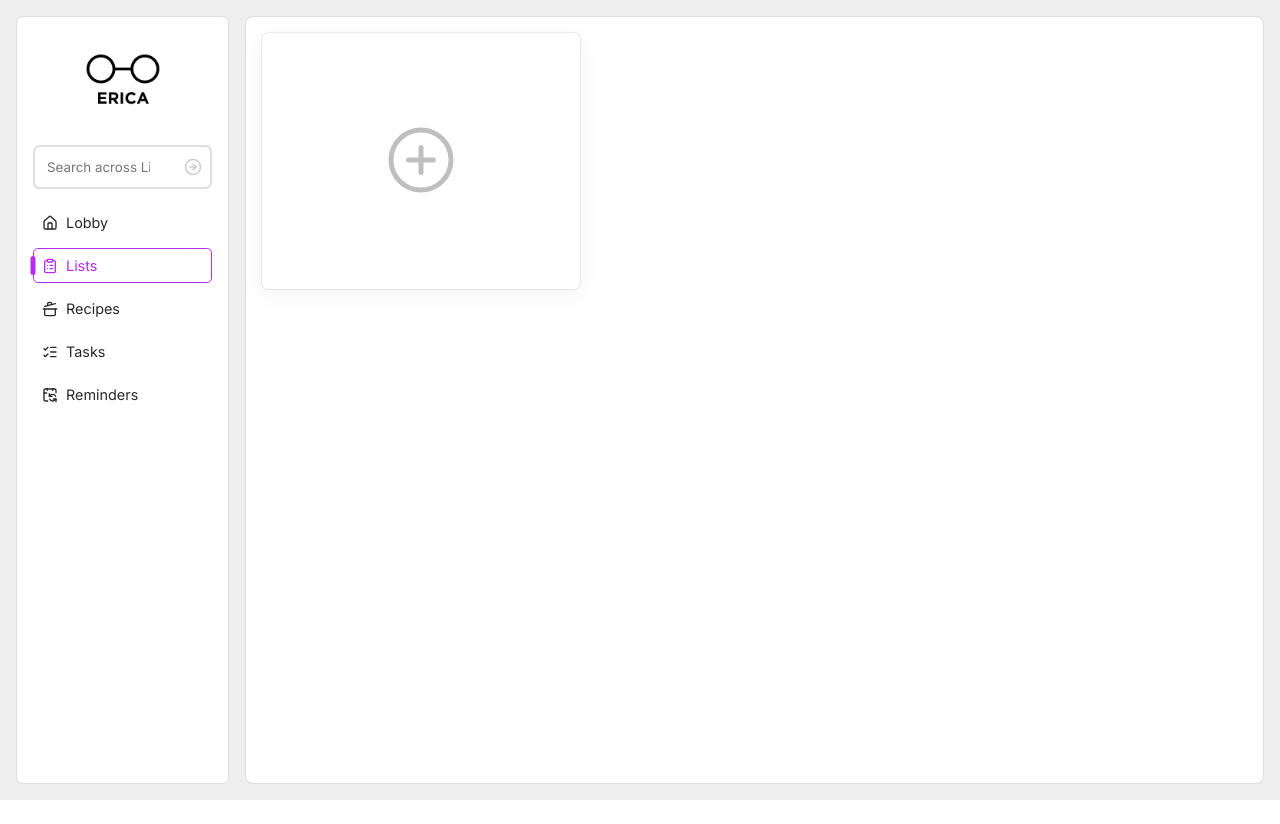
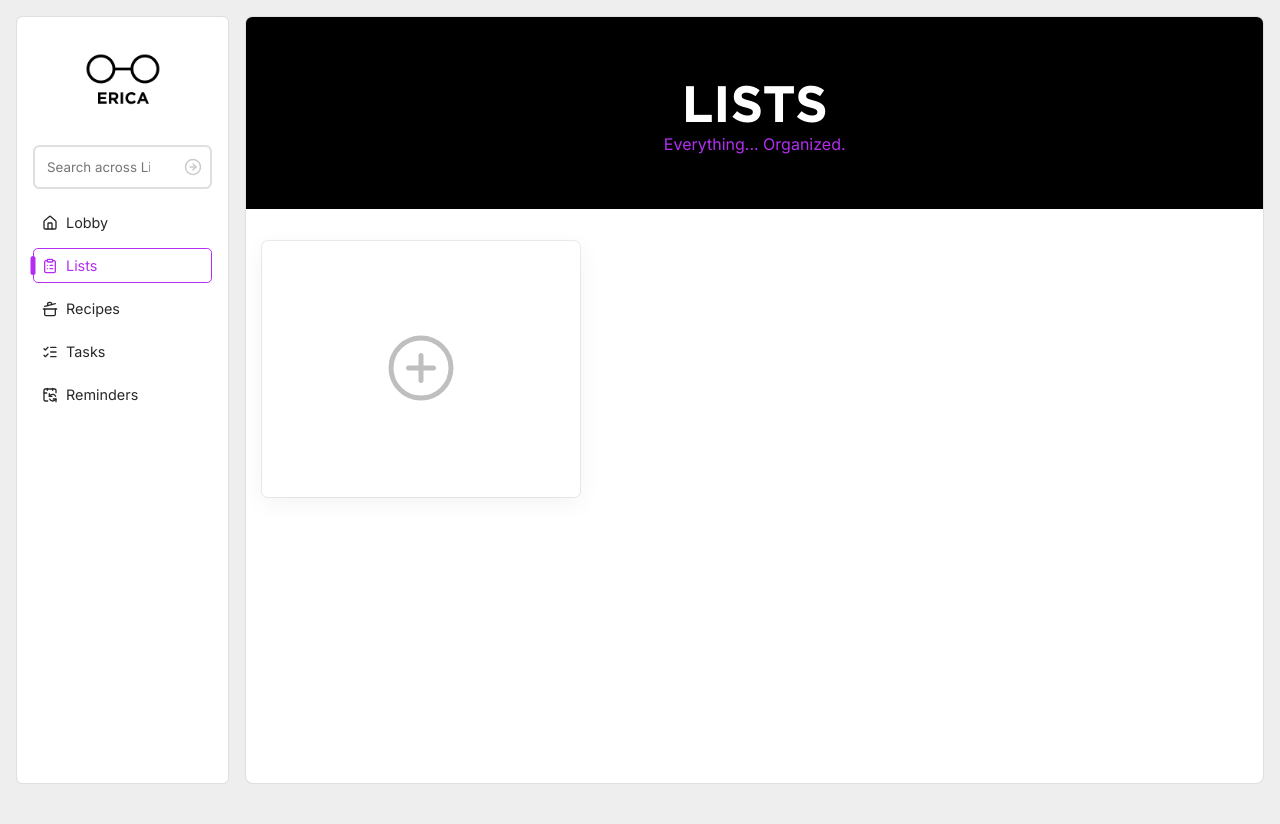
Before and after one commit to WinterTheEngineer/Erica, a Django app: page /lists in a window 1280 px wide. Shown: the top 824 px of the page. Before the commit the page ends 800 px from the top, so only its background shows below. Run offline with Django 5.2, Linux system fonts and the light colour scheme; data that the repository does not hold is empty.

Commit message:
added header to lists grid

```diff
--- a/static/lists.css
+++ b/static/lists.css
@@ -1,3 +1,9 @@
+#lists #header {
+    margin-bottom: 1rem;
+    border-top-left-radius: .4rem;
+    border-top-right-radius: .4rem;
+}
+
 .content-grid {
     padding: 1rem;
     columns: 18rem auto;
--- a/static/responsive.css
+++ b/static/responsive.css
@@ -44,9 +44,11 @@
         top: 50%;
         left: .5rem;
         border: none;
+        display: grid;
         cursor: pointer;
         background: none;
         position: absolute;
+        place-content: center;
         transform: translateY(-50%);
     }
 
@@ -67,6 +69,7 @@
     .actionbar {
         top: 0;
         left: 0;
+        z-index: 99;
         width: 85vw;
         border: none;
         height: 100vh;
@@ -80,4 +83,14 @@
     .actionbar.expanded {
         transform: translateX(0);
     }
+
+    /* Lists */
+    .content-grid {
+        padding: .5rem;
+    }
+
+    .list {
+        padding: .5rem;
+        height: min-content;
+    }
 }
--- a/templates/base.html
+++ b/templates/base.html
@@ -20,8 +20,8 @@
     <link rel="stylesheet" href="{% static 'base.css' %}">
     <link rel="stylesheet" href="{% static 'fonts.css' %}">
     <link rel="stylesheet" href="{% static 'animations.css' %}">
+    {% block styles %}{% endblock styles %}
     <link rel="stylesheet" href="{% static 'responsive.css' %}">
-    {% block styles %}{% endblock styles %}
 
     <title>Erica - {{sector}}</title>
 </head>
--- a/templates/lists.html
+++ b/templates/lists.html
@@ -6,13 +6,13 @@
 {% endblock styles %}
 
 {% block body %}
-<!-- <section id="header">
-    <div class="container">
-        <h1 class="title animate__animated animate__fadeInUp">Lists</h1>
-        <p class="tagline animate__animated animate__fadeInUp">Everything... Organized.</p>
-    </div>
-</section> -->
 <section id="lists" class="main-content">
+    <section id="header">
+        <div class="container">
+            <h1 class="title animate__animated animate__fadeInUp">Lists</h1>
+            <p class="tagline animate__animated animate__fadeInUp">Everything... Organized.</p>
+        </div>
+    </section>
     <div class="container content-grid">
         {% for list in lists %}
             <div class="card list animate__animated animate__fadeInUp">
```
